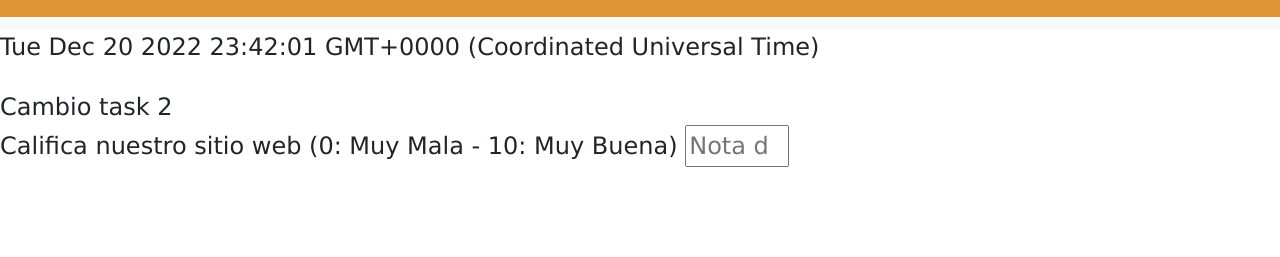
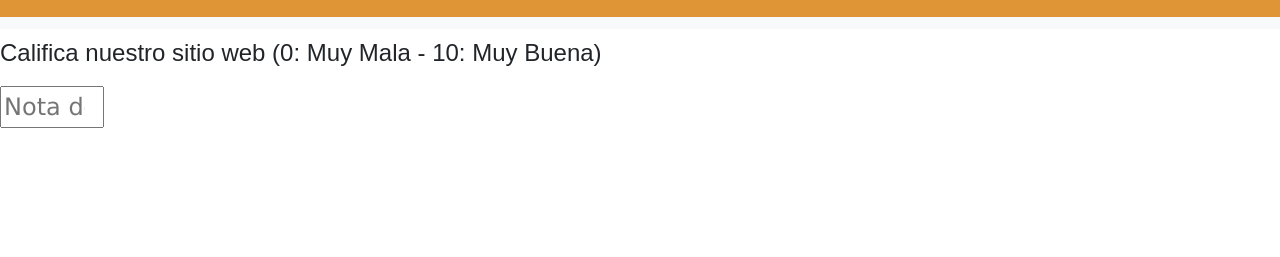
Before and after one commit to molavec/M2-ABRPO_5, a plain HTML site: page index.html in a window 1280 px wide. Shown: the part 361-618 px from the top of the page. Drawn offline with nearby package versions, Linux system fonts and the light colour scheme.

Commit message:
edit date

```diff
--- a/index.html
+++ b/index.html
@@ -9,6 +9,7 @@
     <!-- Bootstrap CSS -->
     <link href="https://cdn.jsdelivr.net/npm/bootstrap@5.0.2/dist/css/bootstrap.min.css" rel="stylesheet"
         integrity="sha384-EVSTQN3/azprG1Anm3QDgpJLIm9Nao0Yz1ztcQTwFspd3yD65VohhpuuCOmLASjC" crossorigin="anonymous">
+
 
     <title>CACHUREANDO</title>
     <link rel="stylesheet" href="style.css">
@@ -60,13 +61,7 @@
         </div>
     </nav>
 
-    <div id="task-container" class="task">
-        Hola mundo 1
-    </div>
 
-    <div id="task-container-2" class="task">
-        Hola mundo 2
-    </div>
 
     <form id="survey" action="">
         <div class="mb-3">
@@ -120,7 +115,16 @@
         <P>
             <b> 2023 </b>
         </P>
+
+        <!-- edit date -->
+        <div id="date"></div>
+
+
     </footer>
+
+
+
+     <!-- add WSP´button  -->
     <div id="myDiv"></div>
 
     <!-- Option 1: Bootstrap Bundle with Popper -->
--- a/js/index.js
+++ b/js/index.js
@@ -1,21 +1,21 @@
-//Obtenemos una fecha
-const date = new Date();
-//console.log('La fecha es:', date);
+// // //Obtenemos una fecha
+// // const date = new Date();
+// // //console.log('La fecha es:', date);
 
-// Obtengo el elemento contenedor
-const container = document.getElementById('task-container');
-//console.log('elemento HTML: ', container);
+// // Obtengo el elemento contenedor
+// const container = document.getElementById('task-container');
+// //console.log('elemento HTML: ', container);
 
-// Obtengo todos los contenedores .task
-const task = document.getElementsByClassName('task');
-//console.log('elementos task: ', task);
+// // Obtengo todos los contenedores .task
+// const task = document.getElementsByClassName('task');
+// //console.log('elementos task: ', task);
 
-task[0].innerHTML = 'Cambio task 1' ;
-task[1].innerHTML = 'Cambio task 2' ;
+// task[0].innerHTML = 'Cambio task 1' ;
+// task[1].innerHTML = 'Cambio task 2' ;
 
-//imprimo la fecha en el contenedor
-//console.log('<p>' + date  + '</p>');
-container.innerHTML = '<p>' + date  + '</p>' ;
+// //imprimo la fecha en el contenedor
+// //console.log('<p>' + date  + '</p>');
+// container.innerHTML = '<p>' + date  + '</p>' ;
 
 // CÓDIGO ENCUESTA
 
@@ -60,3 +60,9 @@ $('#myDiv').floatingWhatsApp({
     popupMessage: 'Hola, en que puedo ayudarte?',
     showPopup: true
 });
+
+// Funcion para hora
+setInterval(() => {
+    // console.log('ejecucion setTimeOut',new Date())
+    $('#date').html(new Date())
+  }, 1000)
--- a/style.css
+++ b/style.css
@@ -130,3 +130,15 @@ nav {
     max-width: 90%;
     margin: 20px;
 }
+
+
+/* CSS PARA HORA */
+label {
+    display: block;
+    font: 1rem 'Fira Sans', sans-serif;
+}
+
+input,
+label {
+    margin: 0.4rem 0;
+}
```
